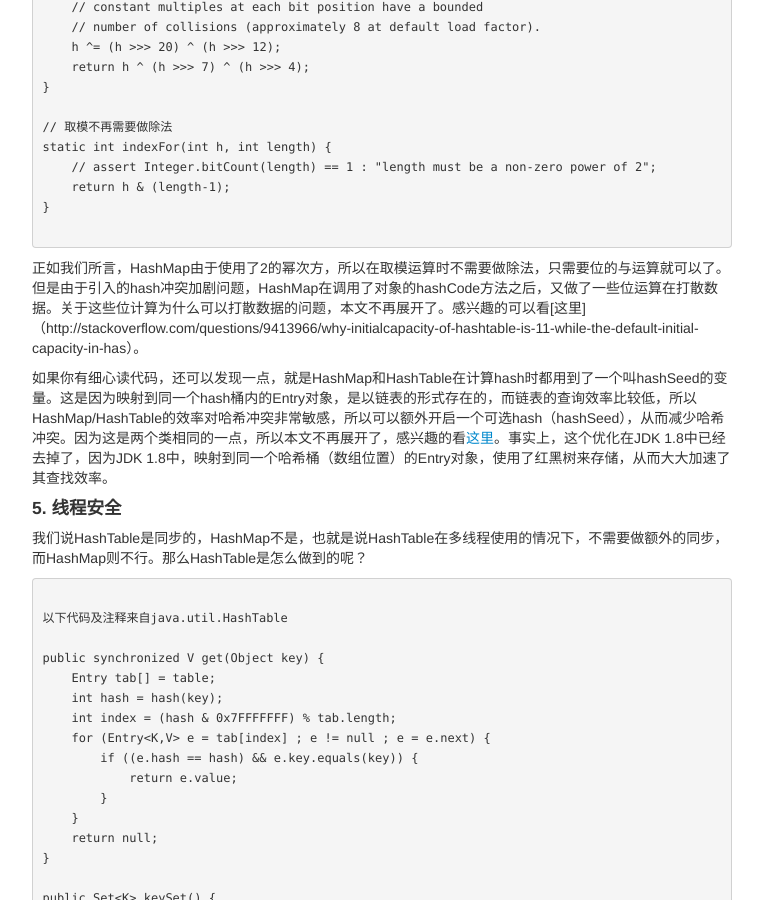
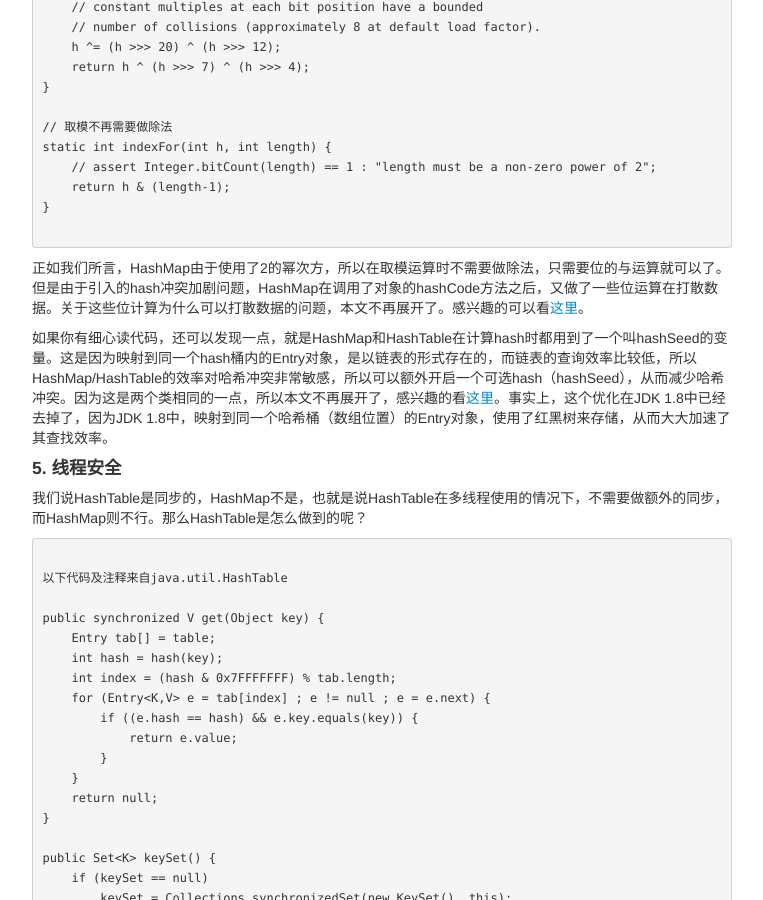
Before and after one commit to ZhaoX/zhaox.github.com, a Jekyll site: the page built from _posts/2016-07-05-hashmap-vs-hashtable.md, in a window 1280 px wide and 900 px high, scrolled down 6285 px. Shown: the whole window, without its empty margins (258-1021 px from the left). Built offline with Jekyll 4.4.1, drawn with Linux system fonts in a browser that asks for light colours; comment, search, counter and statistics services are not loaded.

Commit message:
md syntax

````diff
--- a/_posts/2016-07-05-hashmap-vs-hashtable.md
+++ b/_posts/2016-07-05-hashmap-vs-hashtable.md
@@ -280,7 +280,7 @@ static int indexFor(int h, int length) {
 
 ```
 
-正如我们所言，HashMap由于使用了2的幂次方，所以在取模运算时不需要做除法，只需要位的与运算就可以了。但是由于引入的hash冲突加剧问题，HashMap在调用了对象的hashCode方法之后，又做了一些位运算在打散数据。关于这些位计算为什么可以打散数据的问题，本文不再展开了。感兴趣的可以看[这里]（http://stackoverflow.com/questions/9413966/why-initialcapacity-of-hashtable-is-11-while-the-default-initial-capacity-in-has）。
+正如我们所言，HashMap由于使用了2的幂次方，所以在取模运算时不需要做除法，只需要位的与运算就可以了。但是由于引入的hash冲突加剧问题，HashMap在调用了对象的hashCode方法之后，又做了一些位运算在打散数据。关于这些位计算为什么可以打散数据的问题，本文不再展开了。感兴趣的可以看[这里](http://stackoverflow.com/questions/9413966/why-initialcapacity-of-hashtable-is-11-while-the-default-initial-capacity-in-has)。
 
 如果你有细心读代码，还可以发现一点，就是HashMap和HashTable在计算hash时都用到了一个叫hashSeed的变量。这是因为映射到同一个hash桶内的Entry对象，是以链表的形式存在的，而链表的查询效率比较低，所以HashMap/HashTable的效率对哈希冲突非常敏感，所以可以额外开启一个可选hash（hashSeed），从而减少哈希冲突。因为这是两个类相同的一点，所以本文不再展开了，感兴趣的看[这里](http://stackoverflow.com/questions/29918624/what-is-the-use-of-holder-class-in-hashmap)。事实上，这个优化在JDK 1.8中已经去掉了，因为JDK 1.8中，映射到同一个哈希桶（数组位置）的Entry对象，使用了红黑树来存储，从而大大加速了其查找效率。
 
@@ -380,8 +380,5 @@ private class Enumerator<T> implements Enumeration<T>, Iterator<T> {
 
 #### Reference
 
--[https://github.com/ZhaoX/jdk-1.7-annotated/blob/master/src/java/util/HashMap.java](https://github.com/ZhaoX/jdk-1.7-annotated/blob/master/src/java/util/HashMap.java)
--[https://github.com/ZhaoX/jdk-1.7-annotated/blob/master/src/java/util/Hashtable.java](https://github.com/ZhaoX/jdk-1.7-annotated/blob/master/src/java/util/Hashtable.java)
-
-
-```
+- [https://github.com/ZhaoX/jdk-1.7-annotated/blob/master/src/java/util/HashMap.java](https://github.com/ZhaoX/jdk-1.7-annotated/blob/master/src/java/util/HashMap.java)
+- [https://github.com/ZhaoX/jdk-1.7-annotated/blob/master/src/java/util/Hashtable.java](https://github.com/ZhaoX/jdk-1.7-annotated/blob/master/src/java/util/Hashtable.java)
````
